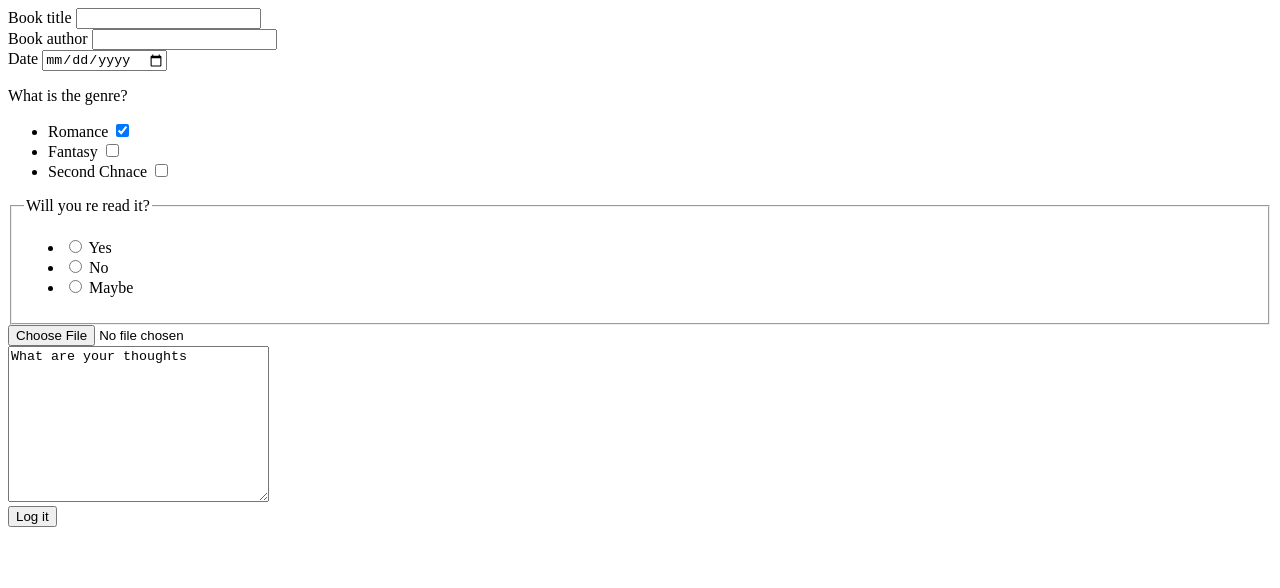
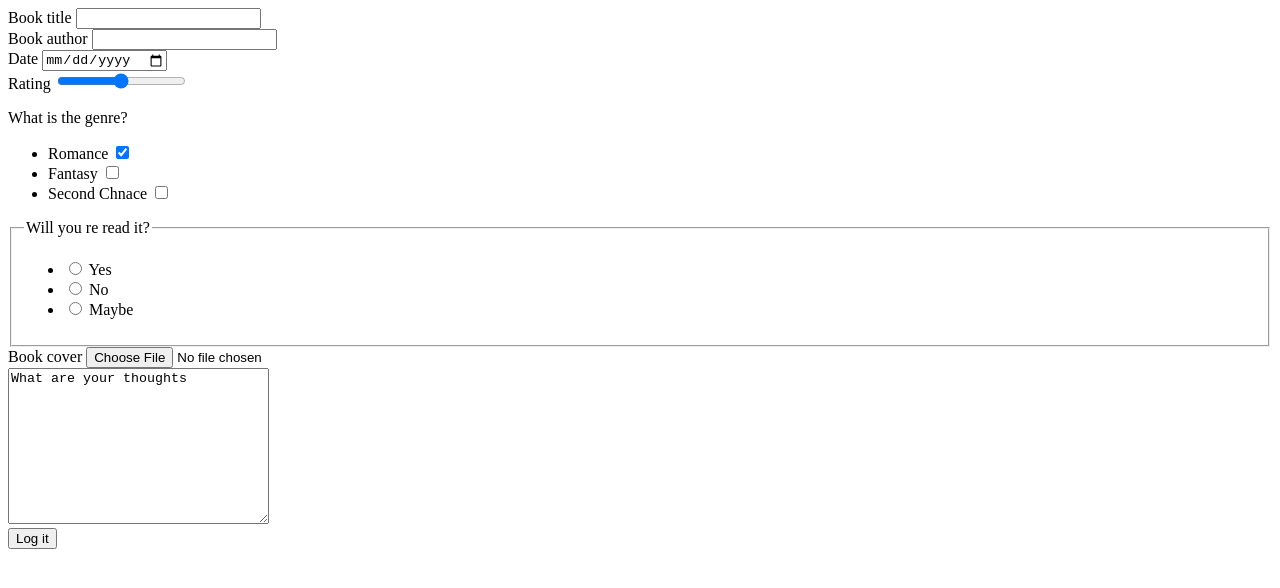
Before and after one commit to IdayatSanni/bookTracker, a plain HTML site: page addBook.html in a window 1280 px wide. Drawn offline with Linux system fonts and the light colour scheme.

Commit message:
change file styling

```diff
--- a/addBook.html
+++ b/addBook.html
@@ -8,7 +8,7 @@
   <body>
     <header></header>
     <main>
-      <form action="" method="post">
+      <form action="" method="post" id="form">
         <div>
           <label for="title">Book title</label>
           <input type="text" name="title" id="title" />
@@ -22,6 +22,11 @@
         <div>
           <label for="date">Date</label>
           <input type="date" name="date" id="date" />
+        </div>
+
+        <div>
+          <label for="rate">Rating</label>
+          <input type="range" name="rate" id="rate" />
         </div>
 
         <div>
@@ -73,7 +78,7 @@
         </fieldset>
 
         <div>
-          <label for="bookCover"></label>
+          <label for="book-cover">Book cover</label>
           <input type="file" name="book-cover" id="cover" />
         </div>
 
@@ -82,9 +87,10 @@
 What are your thoughts</textarea
           >
         </div>
-        <button type="submit">Log it</button>
+        <button type="submit" . id="submit">Log it</button>
       </form>
     </main>
     <footer></footer>
+    <script src="/"></script>
   </body>
 </html>
```
Also changed, not shown: interact.js (added, +9 -0 lines), interact.css (deleted), style.css (added).
